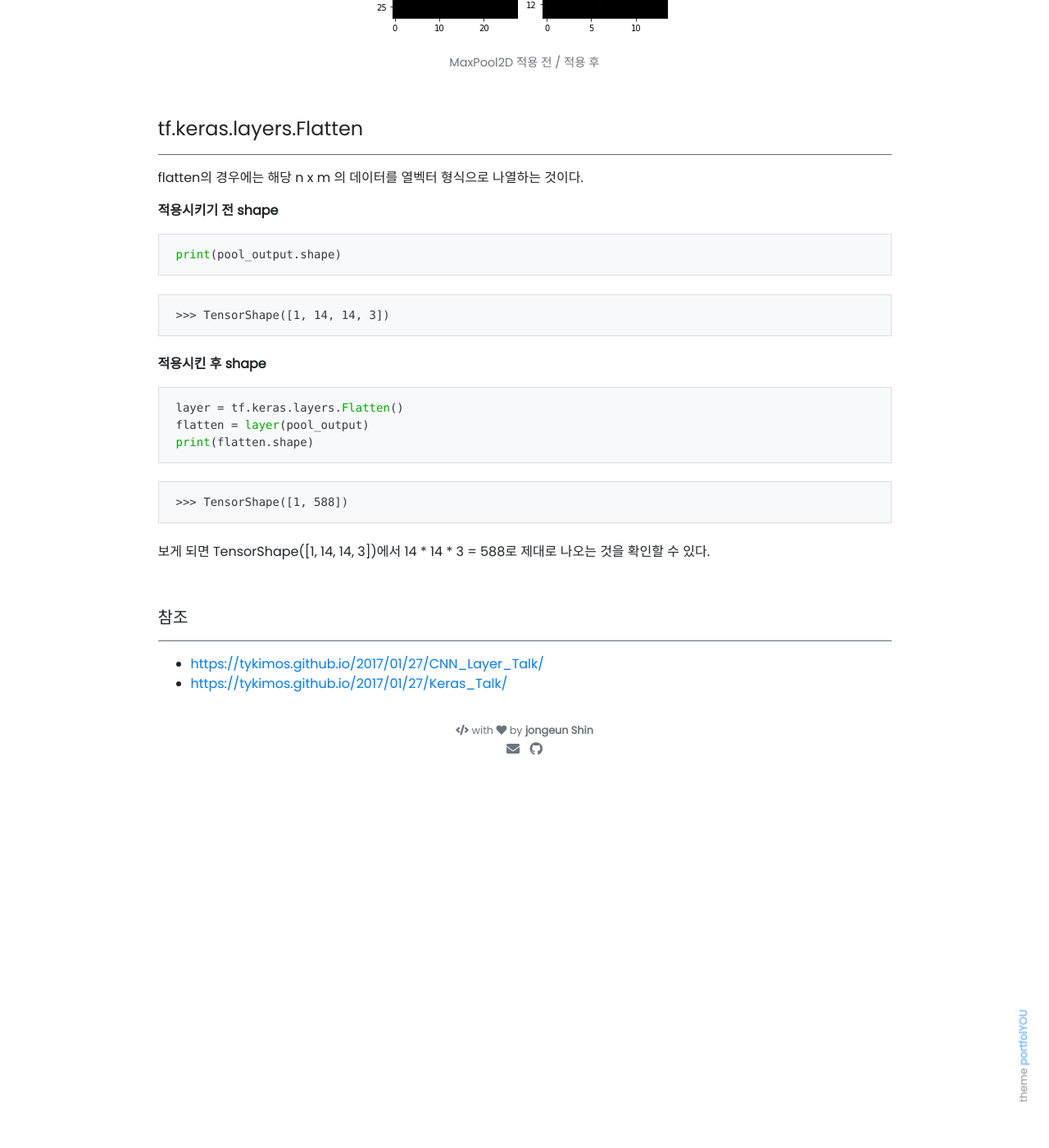
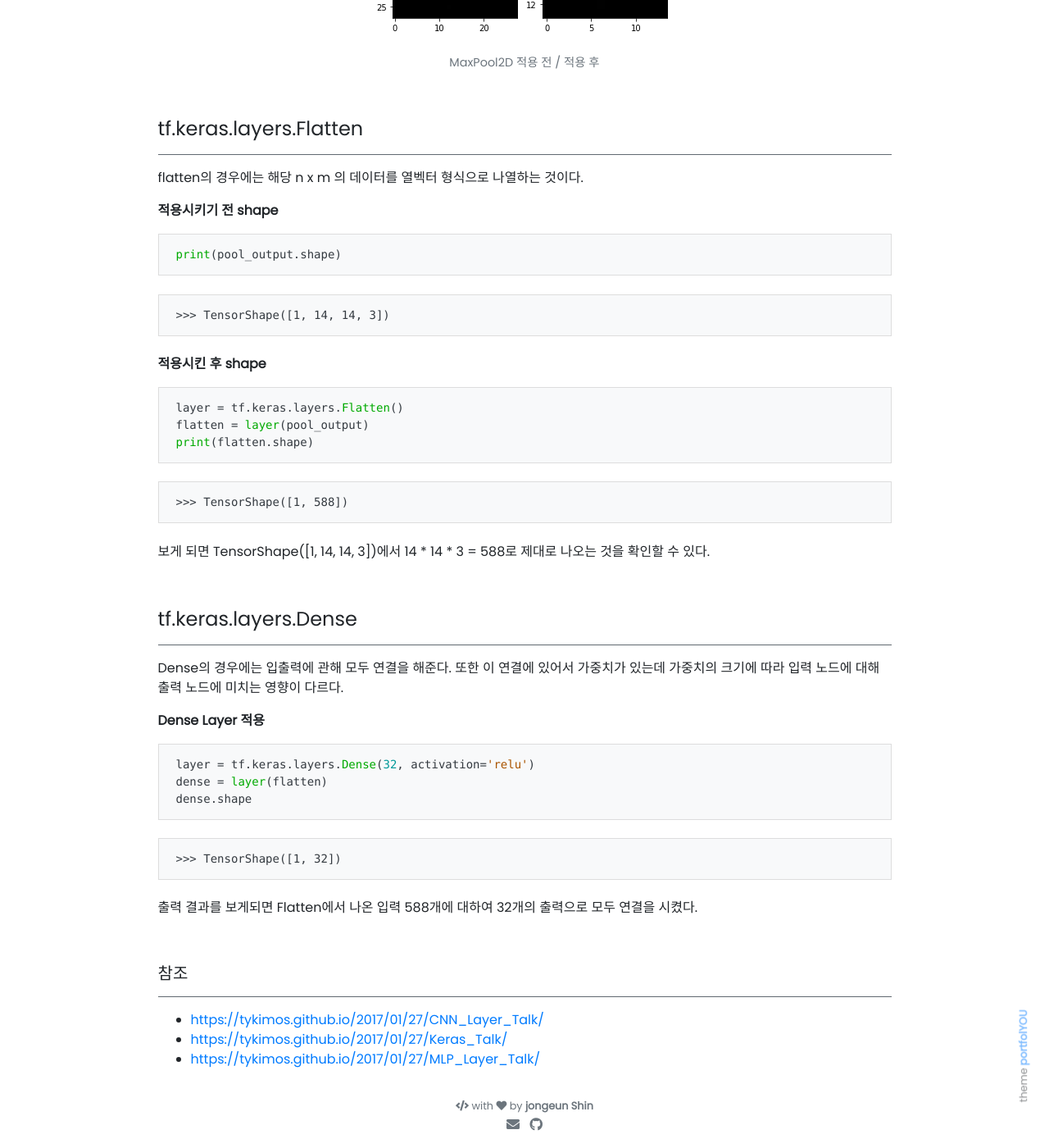
Before and after one commit to jongeunShin95/jongeunshin95.github.io, a Jekyll site: the page built from _posts/2020-05-22-tf-keras-layer.md, in a window 1280 px wide and 1400 px high, scrolled down 6255 px. Shown: the whole window at 82% size. Built offline with Jekyll 4.4.1, drawn with Linux system fonts in a browser that asks for light colours; nearby versions of some CDN libraries; our own code applies the rules of GitHub Pages for plain Markdown files; comment, search, counter and statistics services are not loaded; before the commit the page ends 7197 px from its top, so only the background shows below that.

Commit message:
Update tf.keras.layer/tf.keras.layers.Dense

````diff
--- a/_posts/2020-05-22-tf-keras-layer.md
+++ b/_posts/2020-05-22-tf-keras-layer.md
@@ -240,9 +240,29 @@ print(flatten.shape)
 
 <br>
 
+#### tf.keras.layers.Dense
+
+---
+
+Dense의 경우에는 입출력에 관해 모두 연결을 해준다. 또한 이 연결에 있어서 가중치가 있는데 가중치의 크기에 따라 입력 노드에 대해 출력 노드에 미치는 영향이 다르다.
+
+**Dense Layer 적용**
+```python
+layer = tf.keras.layers.Dense(32, activation='relu')
+dense = layer(flatten)
+dense.shape
+```
+
+    >>> TensorShape([1, 32])
+
+출력 결과를 보게되면 Flatten에서 나온 입력 588개에 대하여 32개의 출력으로 모두 연결을 시켰다.
+
+<br>
+
 ##### 참조
 
 ---
 
 * [https://tykimos.github.io/2017/01/27/CNN_Layer_Talk/](https://tykimos.github.io/2017/01/27/CNN_Layer_Talk/)
 * [https://tykimos.github.io/2017/01/27/Keras_Talk/](https://tykimos.github.io/2017/01/27/Keras_Talk/)
+* [https://tykimos.github.io/2017/01/27/MLP_Layer_Talk/](https://tykimos.github.io/2017/01/27/MLP_Layer_Talk/)
````
